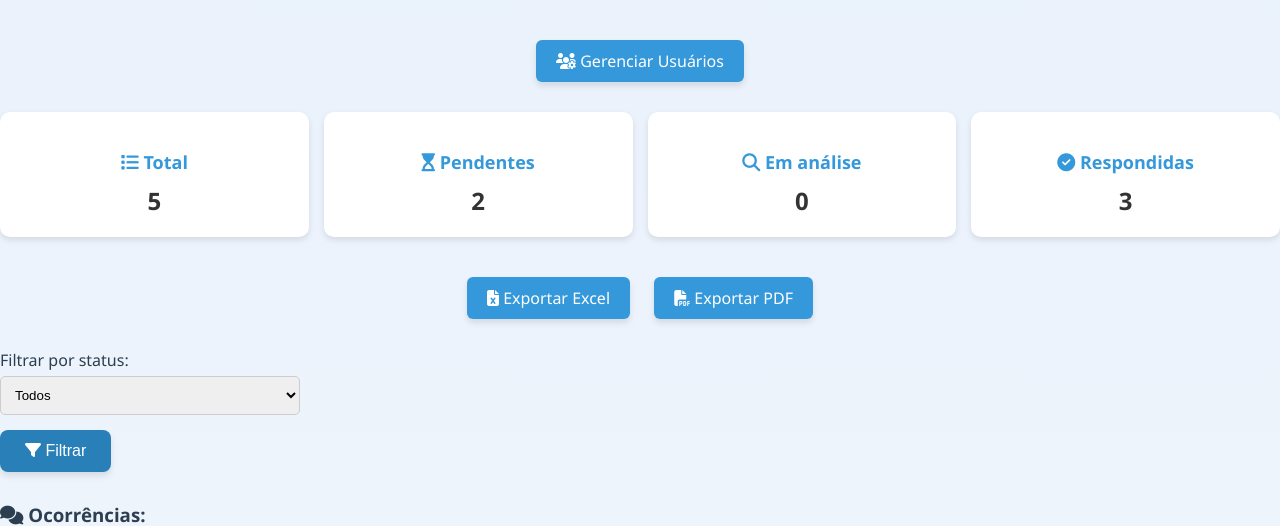
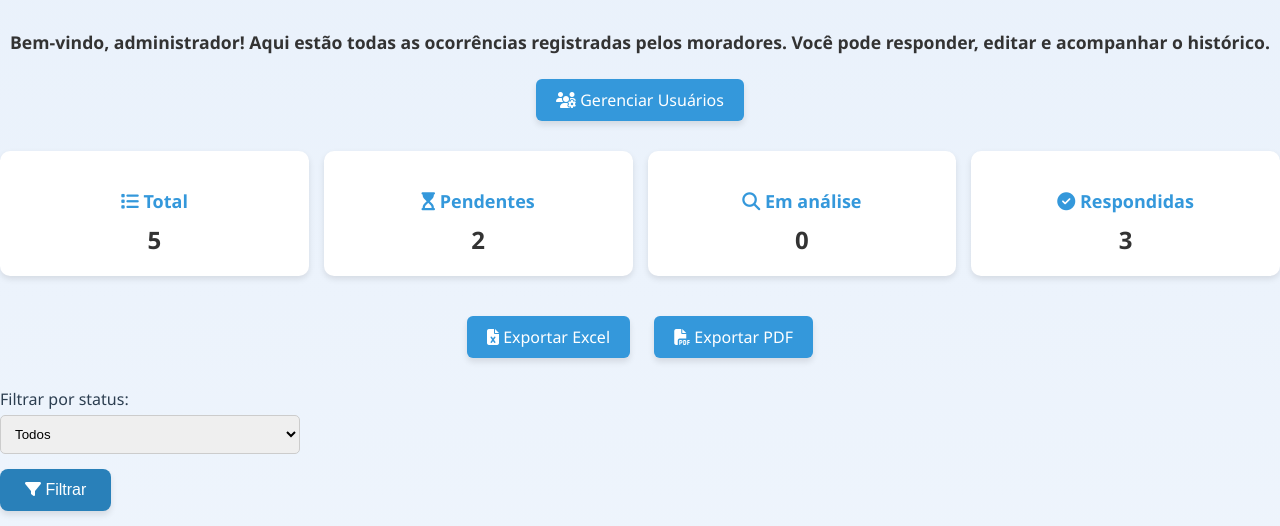
Before and after one commit to NathanpSantos/livro-de-ocorrencias, a Flask app: page /painel in a window 1280 px wide. Shown: the part 95-621 px from the top of the page. Run offline with Flask 3, Linux system fonts and the light colour scheme; a user stored in the database is signed in; data comes from the database, SQL or seed files in the repository; both versions use the stored data as it was after the commit.

Commit message:
alteração solicitados pelos condonomos

```diff
--- a/app/static/style.css
+++ b/app/static/style.css
@@ -40,6 +40,31 @@ h1 {
     font-size: 28px;
     margin-top: 20px;
 }
+
+.mensagem-explicativa {
+    text-align: center;
+    font-weight: bold;
+    color: #333;
+    margin-top: 10px;
+    margin-bottom: 15px;
+    font-size: 1.1rem;
+}
+
+.card {
+    background-color: #fff;
+    padding: 20px;
+    border-radius: 12px;
+    box-shadow: 0 2px 5px rgba(0,0,0,0.05);
+    text-align: center;
+    transition: 0.3s;
+    cursor: pointer;
+}
+
+.card:hover {
+    background-color: #e6f0ff; /* azul claro */
+    transform: scale(1.03);
+}
+
 
 p {
     color: #333;
--- a/app/templates/main/painel.html
+++ b/app/templates/main/painel.html
@@ -21,6 +21,16 @@
     <i class="fas fa-chart-line"></i>
     <h2>Painel de Ocorrências</h2>
 </header>
+{% if tipo == 'morador' %}
+    <p class="mensagem-explicativa">
+        Bem-vindo! Aqui você pode acompanhar suas ocorrências enviadas e suas respectivas respostas.
+    </p>
+{% elif tipo == 'admin' %}
+    <p class="mensagem-explicativa">
+        Bem-vindo, administrador! Aqui estão todas as ocorrências registradas pelos moradores. Você pode responder, editar e acompanhar o histórico.
+    </p>
+{% endif %}
+
 {% if tipo == 'admin' %}
     <div style="text-align: center; margin-bottom: 20px;">
         <a class="btn" href="{{ url_for('main.listar_usuarios') }}"><i class="fas fa-users-cog"></i> Gerenciar Usuários</a>
@@ -29,23 +39,24 @@
 
 {% if tipo == 'admin' %}
 <div class="dashboard">
-        <div class="card">
+    <a href="{{ url_for('main.painel', filtro_status='') }}" class="card">
         <h3><i class="fas fa-list"></i> Total</h3>
         <p>{{ resumo.total }}</p>
-        </div>
-        <div class="card">
+    </a>
+    <a href="{{ url_for('main.painel', filtro_status='Pendente') }}" class="card">
         <h3><i class="fas fa-hourglass-start"></i> Pendentes</h3>
         <p>{{ resumo.pendentes }}</p>
-        </div>
-        <div class="card">
+    </a>
+    <a href="{{ url_for('main.painel', filtro_status='Em análise') }}" class="card">
         <h3><i class="fas fa-search"></i> Em análise</h3>
         <p>{{ resumo.em_analise }}</p>
-        </div>
-        <div class="card">
+    </a>
+    <a href="{{ url_for('main.painel', filtro_status='Respondida') }}" class="card">
         <h3><i class="fas fa-check-circle"></i> Respondidas</h3>
         <p>{{ resumo.respondidas }}</p>
+    </a>
 </div>
-    </div>
+
 
     <div style="text-align: center; margin-top: 10px;">
         <a href="{{ url_for('main.exportar_excel') }}" class="btn"><i class="fas fa-file-excel"></i> Exportar Excel</a>
```
Also changed, not shown: instance/banco.db. Lines whose indentation alone changed are shown as unchanged.
